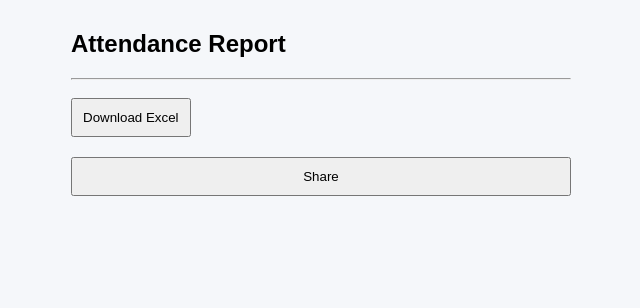
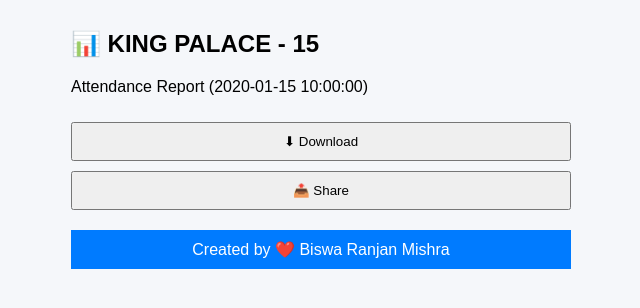
Before and after one commit to BiswaKiit/attendance-app, a Flask app: template templates/report.html in a window 1280 px wide. Shown: the top 308 px of the page, without its empty margins (319-959 px from the left). Run offline with Flask 3, Linux system fonts and the light colour scheme; the template is opened without the code that fills it: most values are stand-ins (such as "Sample title", 1, 10 or a date in 2020); some libraries are stand-ins or nearby versions.

Commit message:
Add files via upload

```diff
--- a/main.py
+++ b/main.py
@@ -183,11 +183,11 @@ def download():
     conn.close()
 
     df = pd.DataFrame(rows, columns=[
-        "ID", "Date", "Hostel", "Floor", "Year",
-        "Strength", "Present", "Leave", "Absent", "Attendant"
+        "ID","Date","Hostel","Floor","Year",
+        "Strength","Present","Leave","Absent"
     ])
 
-    file = "attendance.xlsx"
+    file = f"attendance_{date}.xlsx"
     df.to_excel(file, index=False)
 
     return send_file(file, as_attachment=True)
--- a/templates/report.html
+++ b/templates/report.html
@@ -1,7 +1,7 @@
 <!DOCTYPE html>
 <html>
 <head>
-    <title>Report</title>
+    <title>Attendance Report</title>
     <link rel="stylesheet" href="{{ url_for('static', filename='style.css') }}">
     <meta name="viewport" content="width=device-width, initial-scale=1.0">
 </head>
@@ -10,54 +10,98 @@
 
 <div class="container">
 
-    <h2>Attendance Report</h2>
+    <!-- 🔵 HEADER -->
+    <h2 class="title">📊 KING PALACE - 15</h2>
+    <p class="subtitle">Attendance Report ({{ date }})</p>
 
-    <!-- SUMMARY -->
-    {% if report_type == "summary" %}
-        <p>Total Present: {{ total_present }}</p>
-        <p>Total Absent: {{ total_absent }}</p>
-        <p>Total Vacant: {{ total_vacant }}</p>
+    <!-- ❌ NO DATA MESSAGE -->
+    {% if total_strength == 0 %}
+        <div class="error-box">
+            ⚠️ No data found for selected date
+        </div>
     {% endif %}
 
-    <!-- PARTLY -->
-    {% if report_type == "part" %}
-        {% for row in data %}
-            <p>
-                {{ row.Date }} →
-                Present: {{ row.Present }},
-                Absent: {{ row.Absent }},
-                Vacant: {{ row.Vacant }}
-            </p>
-        {% endfor %}
+    <!-- 🔹 SUMMARY REPORT -->
+    {% if report_type == "summary" %}
+        <div class="card">
+            <h3>📌 Summary Report</h3>
+
+            <div class="summary-grid">
+                <div class="summary-box">👥 Strength<br><b>{{ total_strength }}</b></div>
+                <div class="summary-box">✅ Present<br><b>{{ total_present }}</b></div>
+                <div class="summary-box">📤 Leave<br><b>{{ total_leave }}</b></div>
+            </div>
+        </div>
     {% endif %}
 
-    <!-- FULL -->
-    {% if report_type == "full" %}
-        <table width="100%" border="1" cellspacing="0" cellpadding="8">
+    <!-- 🔹 PARTLY REPORT -->
+    {% if report_type == "partly" %}
+        <div class="card">
+            <h3>📊 Year-wise Report</h3>
+
+            <table>
                 <tr>
-                <th>Date</th>
+                    <th>Year</th>
+                    <th>Strength</th>
                     <th>Present</th>
-                <th>Absent</th>
-                <th>Vacant</th>
+                    <th>Leave</th>
                 </tr>
 
-            {% for row in data %}
+                {% for year, val in year_summary.items() %}
                 <tr>
-                <td>{{ row.Date }}</td>
-                <td>{{ row.Present }}</td>
-                <td>{{ row.Absent }}</td>
-                <td>{{ row.Vacant }}</td>
+                    <td>{{ year }}</td>
+                    <td>{{ val.Strength }}</td>
+                    <td>{{ val.Present }}</td>
+                    <td>{{ val.Leave }}</td>
                 </tr>
                 {% endfor %}
             </table>
+        </div>
     {% endif %}
 
-    <hr>
+    <!-- 🔹 FULL REPORT -->
+    {% if report_type == "full" %}
+        <div class="card">
+            <h3>🏢 Floor-wise Full Report</h3>
 
-    <!-- BUTTONS -->
-    <div style="display:flex; gap:10px; flex-wrap:wrap;">
-        <a href="/download"><button class="btn">Download Excel</button></a>
-        <button class="btn" onclick="shareReport()">Share</button>
+            {% for floor, years in data.items() %}
+                <h4 class="floor-title">{{ floor }}</h4>
+
+                <table>
+                    <tr>
+                        <th>Year</th>
+                        <th>Strength</th>
+                        <th>Present</th>
+                        <th>Leave</th>
+                        <th>Absent</th>
+                    </tr>
+
+                    {% for year, val in years.items() %}
+                    <tr>
+                        <td>{{ year }}</td>
+                        <td>{{ val.Strength }}</td>
+                        <td>{{ val.Present }}</td>
+                        <td>{{ val.Leave }}</td>
+                        <td>{{ val.Absent }}</td>
+                    </tr>
+                    {% endfor %}
+                </table>
+            {% endfor %}
+        </div>
+    {% endif %}
+
+    <!-- 🔘 ACTION BUTTONS -->
+    <div class="btn-group">
+        <a href="/download?date={{ date }}">
+            <button class="btn download">⬇ Download</button>
+        </a>
+
+        <button class="btn share" onclick="shareReport()">📤 Share</button>
+    </div>
+
+    <!-- 👤 FOOTER -->
+    <div class="footer">
+        Created by ❤️ Biswa Ranjan Mishra
     </div>
 
 </div>
@@ -67,11 +111,11 @@ function shareReport() {
     if (navigator.share) {
         navigator.share({
             title: "Attendance Report",
-            text: "Attendance Report",
+            text: "Attendance Report - KING PALACE 15",
             url: window.location.href
         });
     } else {
-        alert("Sharing not supported");
+        alert("Sharing not supported in this browser");
     }
 }
 </script>
```
Lines whose indentation alone changed are shown as unchanged.
